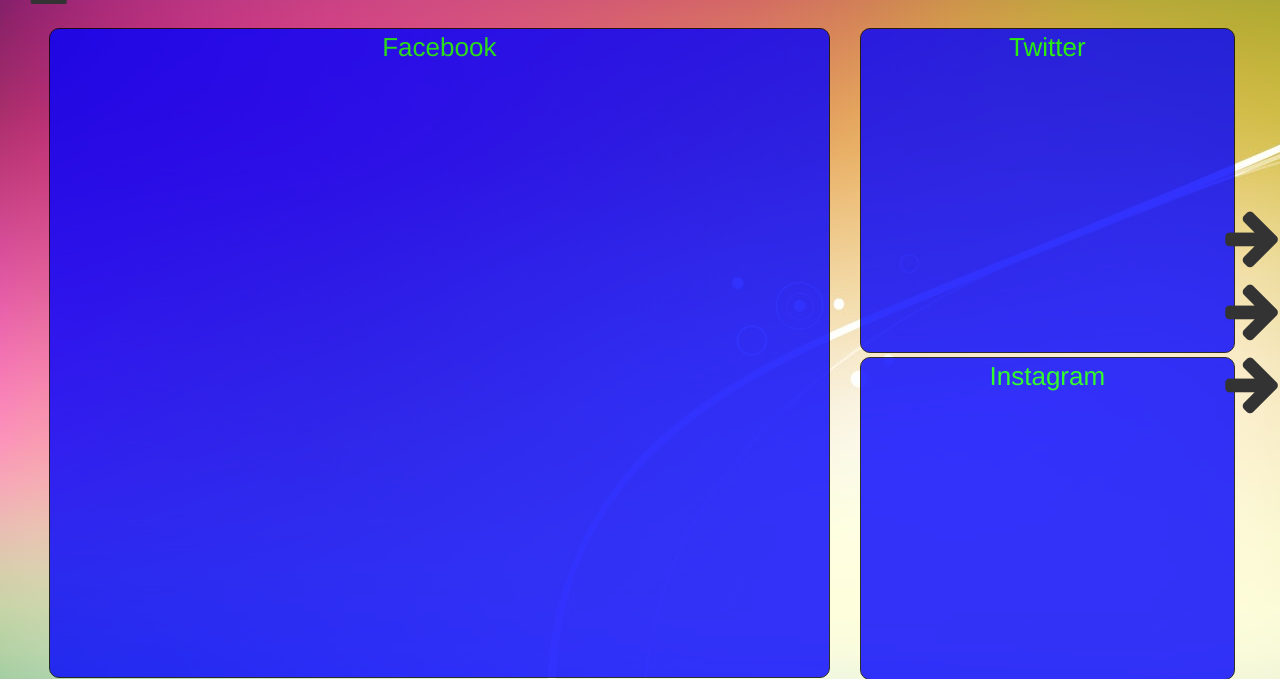
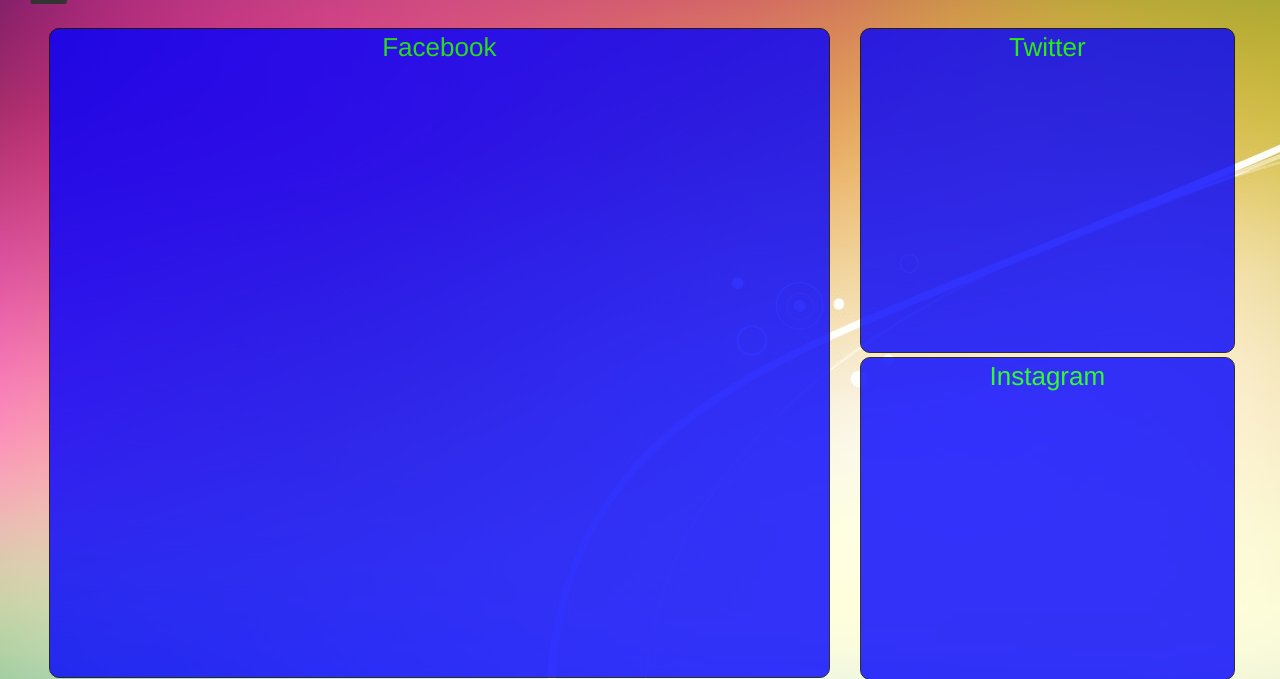
Before and after one commit to Yuugami/Web-Dev-Project, a PHP site: page / in a window 1280 px wide. Shown: the part 52-731 px from the top of the page. Run offline with PHP 8.4, Linux system fonts and the light colour scheme; some libraries are stand-ins or nearby versions.

Commit message:
Project Progress - Cabinet and Conditions
Opening cabinet and closing cabinet works. Need to resize Social Blocks
based on resolution size. Arrows hides upon opening cabinet. Will add
link highlighting soon.

```diff
--- a/index.php
+++ b/index.php
@@ -46,13 +46,6 @@
             <li><i class="fa fa-arrow-left fa-4x"></i></li>
             <li><i class="fa fa-arrow-left fa-4x"></i></li>
             <li><i class="fa fa-arrow-left fa-4x"></i></li>
-          </ul>
-        </div>
-        <div class="cabinethover">
-          <ul>
-            <li><i class="fa fa-arrow-right fa-4x"></i></li>
-            <li><i class="fa fa-arrow-right fa-4x"></i></li>
-            <li><i class="fa fa-arrow-right fa-4x"></i></li>
           </ul>
         </div>
         <div id="cabinet">
--- a/js/main.js
+++ b/js/main.js
@@ -39,7 +39,19 @@
 	{
 		toggleVision("cabinet");
 		toggleVision("darken");
-		$(".fa.fa-arrow-left").css("right", "700px");
+		$(".fa.fa-arrow-left").hide();
+		$(".cabinethover").hide();
+	});
+
+
+	$("#darken").click(function()
+	{
+		if(document.getElementById("cabinet").style.display == "block")
+		{
+			toggleVision("cabinet");
+			toggleVision("darken");
+			$(".cabinethover").show();
+		}
 	});
 });
 
```
